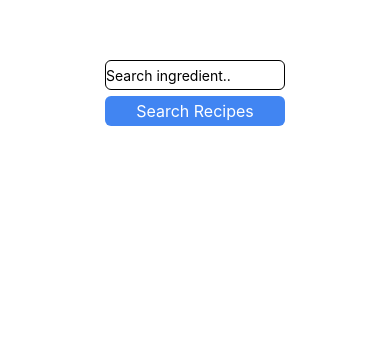
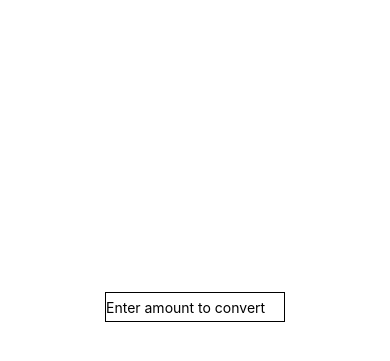
Before and after one commit to teemarom/mobiiliohjelmointi, a React Native app: screen / in a window 390 px wide. Shown: the part 115-476 px from the top of the page. Built offline with nearby package versions, Linux system fonts and the light colour scheme.

Commit message:
valuuttamuunnin alustus

```diff
--- a/App.tsx
+++ b/App.tsx
@@ -2,12 +2,14 @@ import { StatusBar } from 'expo-status-bar';
 import { Keyboard, StyleSheet, Text, TouchableWithoutFeedback, View } from 'react-native';
 
 import ReseptiHaku from './ReseptiHaku';
+import Valuuttamuunnin from './Valuuttamuunnin';
+
 
 export default function App() {
   return (
 
       <View style={styles.container} >
-        <ReseptiHaku />
+        <Valuuttamuunnin />
       </View>
 
   );
@@ -17,5 +19,7 @@ const styles = StyleSheet.create({
   container: {
     flex: 1,
     backgroundColor: '#fff',
+    justifyContent: 'center',
+    alignItems: 'center',
   },
 });
--- /dev/null
+++ b/Valuuttamuunnin.tsx
@@ -0,0 +1,32 @@
+import { useState } from "react";
+import { StyleSheet, Text, TextInput, View, } from "react-native";
+
+
+export default function Valuuttamuunnin() {
+
+    const [rahasumma, setRahasumma] = useState("")
+
+
+    return (
+        <View >
+            <TextInput
+                style={styles.input}
+                onChangeText={setRahasumma}
+                value={rahasumma}
+                placeholder="Enter amount to convert"
+                keyboardType="decimal-pad"
+            />
+        </View>
+    )
+
+}
+
+const styles = StyleSheet.create({
+  input: {
+    borderWidth: 1,
+    width: 180,
+    height: 30,
+    justifyContent: 'center',
+    alignItems: 'center',
+  },
+});
--- a/app.json
+++ b/app.json
@@ -6,12 +6,7 @@
     "orientation": "portrait",
     "icon": "./assets/icon.png",
     "userInterfaceStyle": "light",
-    "newArchEnabled": true,
-    "splash": {
-      "image": "./assets/splash-icon.png",
-      "resizeMode": "contain",
-      "backgroundColor": "#ffffff"
-    },
+
     "ios": {
       "supportsTablet": true
     },
@@ -20,11 +15,13 @@
         "foregroundImage": "./assets/adaptive-icon.png",
         "backgroundColor": "#ffffff"
       },
-      "edgeToEdgeEnabled": true,
       "predictiveBackGestureEnabled": false
     },
     "web": {
       "favicon": "./assets/favicon.png"
-    }
+    },
+    "plugins": [
+      "expo-status-bar"
+    ]
   }
 }
```
Also changed, not shown: package.json (+6 -6 lines), 1 other file (tests, documents, lock files or other folders).
